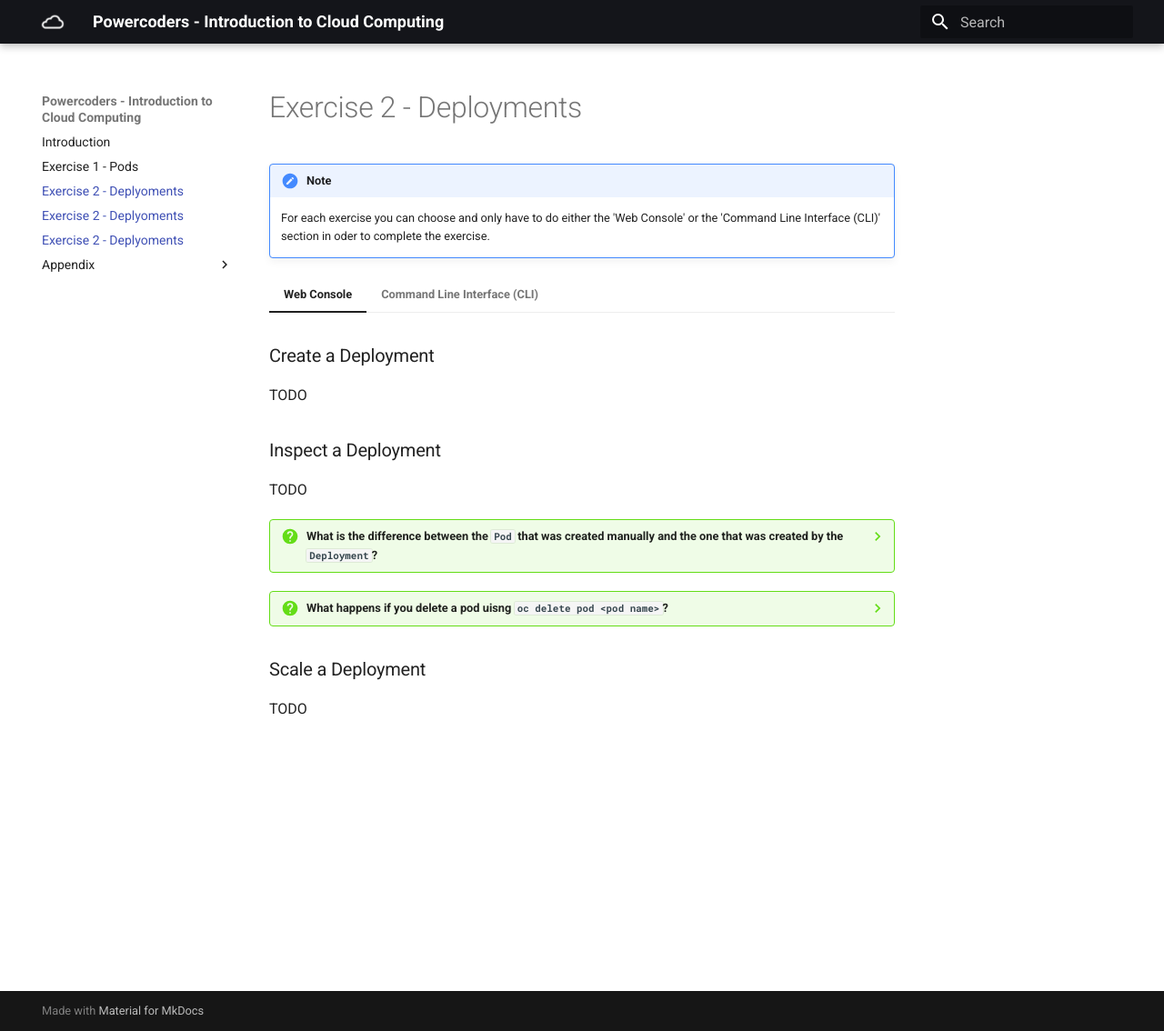
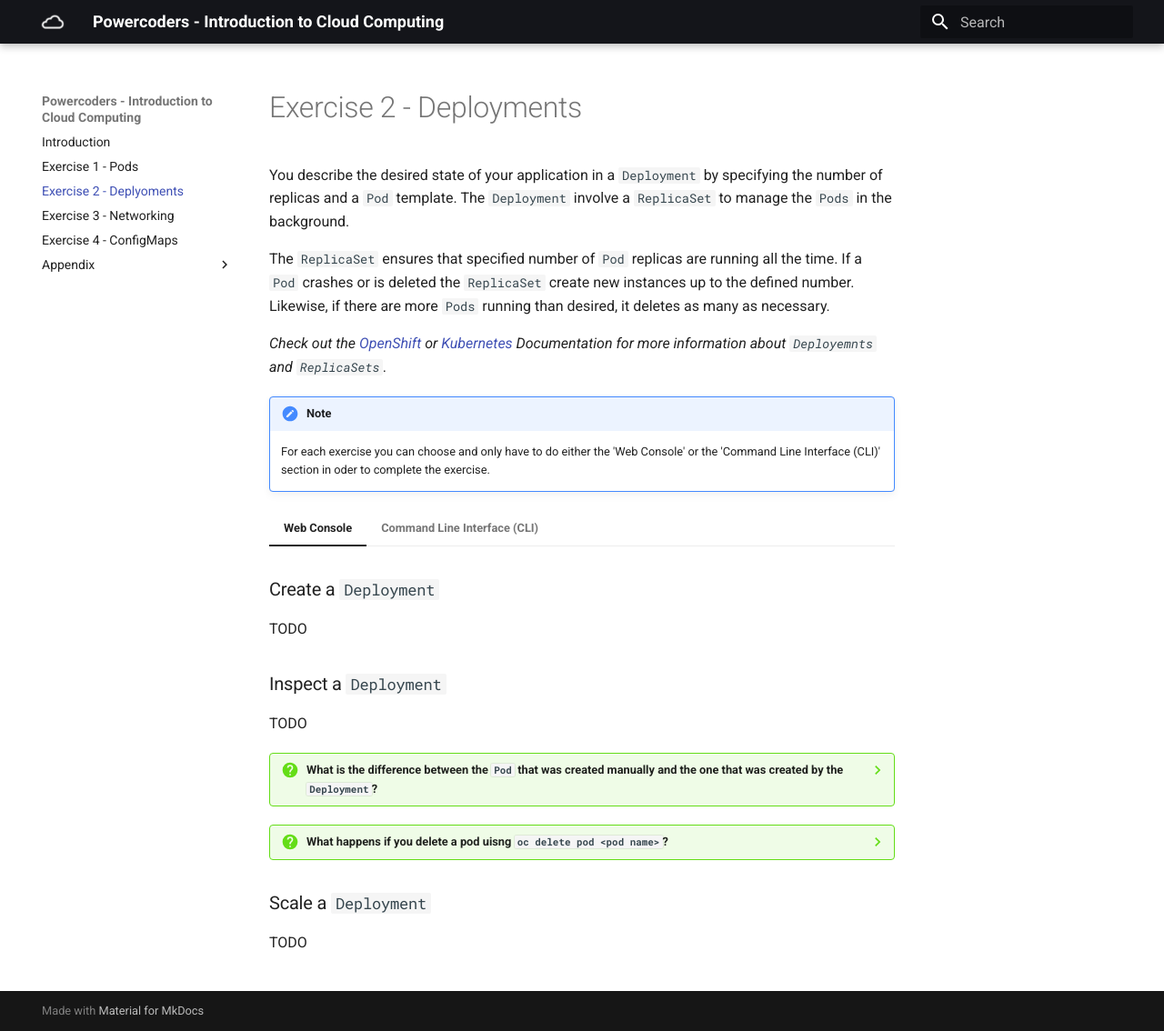
Before and after one commit to snorwin/powercoders, an MkDocs documentation site: the page built from docs/deployment.md, in a window 1280 px wide and 1134 px high. Shown: the whole window at 91% size. Built offline with MkDocs 1.6.1 and Material for MkDocs 9.7.7, drawn with Linux system fonts in a browser that asks for light colours.

Commit message:
Add more stuff

````diff
--- /dev/null
+++ b/docs/configmap.md
@@ -0,0 +1 @@
+# Exercise 4 - ConfigMaps
--- a/docs/deployment.md
+++ b/docs/deployment.md
@@ -1,16 +1,22 @@
 # Exercise 2 - Deployments
+You describe the desired state of your application in a `Deployment` by specifying the number of replicas and a `Pod` template.
+The `Deployment` involve a `ReplicaSet` to manage the `Pods` in the background.
 
+The `ReplicaSet` ensures that specified number of `Pod` replicas are running all the time.
+If a `Pod` crashes or is deleted the `ReplicaSet` create new instances up to the defined number.
+Likewise, if there are more `Pods` running than desired, it deletes as many as necessary.
 
+_Check out the [OpenShift](https://docs.openshift.com/container-platform/4.5/applications/deployments/what-deployments-are.html#deployments-repliasets_what-deployments-are) or [Kubernetes](https://kubernetes.io/docs/concepts/workloads/controllers/deployment/) Documentation for more information about `Deployemnts` and `ReplicaSets`._
 
 !!! note
     For each exercise you can choose and only have to do either the 'Web Console' or the 'Command Line
     Interface (CLI)' section in oder to complete the exercise.
 
 === "Web Console"
-    ### Create a Deployment
+    ### Create a `Deployment`
     TODO
 
-    ### Inspect a Deployment
+    ### Inspect a `Deployment`
     TODO
 
     ??? question "What is the difference between the `Pod` that was created manually and the one that was created by the `Deployment`?"
@@ -27,7 +33,7 @@
         The `ReplicaSet` of the `Deployment` automatically creates a new `Pod`. The same would happen if the application in the container of the `Pod` crashed or terminated.
 
 
-    ### Scale a Deployment
+    ### Scale a `Deployment`
     TODO
 
 === "Command Line Interface (CLI)"
@@ -37,8 +43,8 @@
         oc project <project name>
         ```
 
-    ### Create a Deployment
-    1. Create a deployment of the Apache HTTP Server using the `oc create` command:
+    ### Create a `Deployment`
+    1. Create a `Deployment` of the Apache HTTP Server using the `oc create` command:
         ```
         oc create deployment httpd --image rhscl/httpd-24-rhel7:latest
         ```
@@ -48,7 +54,7 @@
         deployment.apps/httpd created
         ```
 
-    ### Inspect a Deployment
+    ### Inspect a `Deployment`
     1. Let's verify the state of the `Deployment` that you have created using `oc get` and `oc describe`.
         ```
         oc get deployments -o wide
@@ -78,9 +84,9 @@
 
     3. Also check the 'Inspect a Deployment' section for the Web Console.
 
-    ### Scale a Deployment
+    ### Scale a `Deployment`
     1. Scale the `Deployment` to have another `Pod` of the application to achieve a redundant and stable setup.
         ```
         oc scale deployment <deployment name> --replicas=2
         ```
-    2. Inspect the deployment and pods again.
+    2. Inspect the `Deployment` and pods again.
--- a/mkdocs.yml
+++ b/mkdocs.yml
@@ -10,8 +10,8 @@ nav:
   - Introduction: index.md
   - Exercise 1 - Pods: pod.md
   - Exercise 2 - Deplyoments: deployment.md
-  - Exercise 3 - Networking: deployment.md
-  - Exercise 4 - ConfigMaps: deployment.md
+  - Exercise 3 - Networking: networking.md
+  - Exercise 4 - ConfigMaps: configmap.md
   - Appendix:
     - vi Editor: vieditor.md
 markdown_extensions:
````
Also changed, not shown: docs/index.md (+1 -1 lines), docs/networking.md (added, +70 -0 lines), docs/pod.md (+10 -10 lines).
